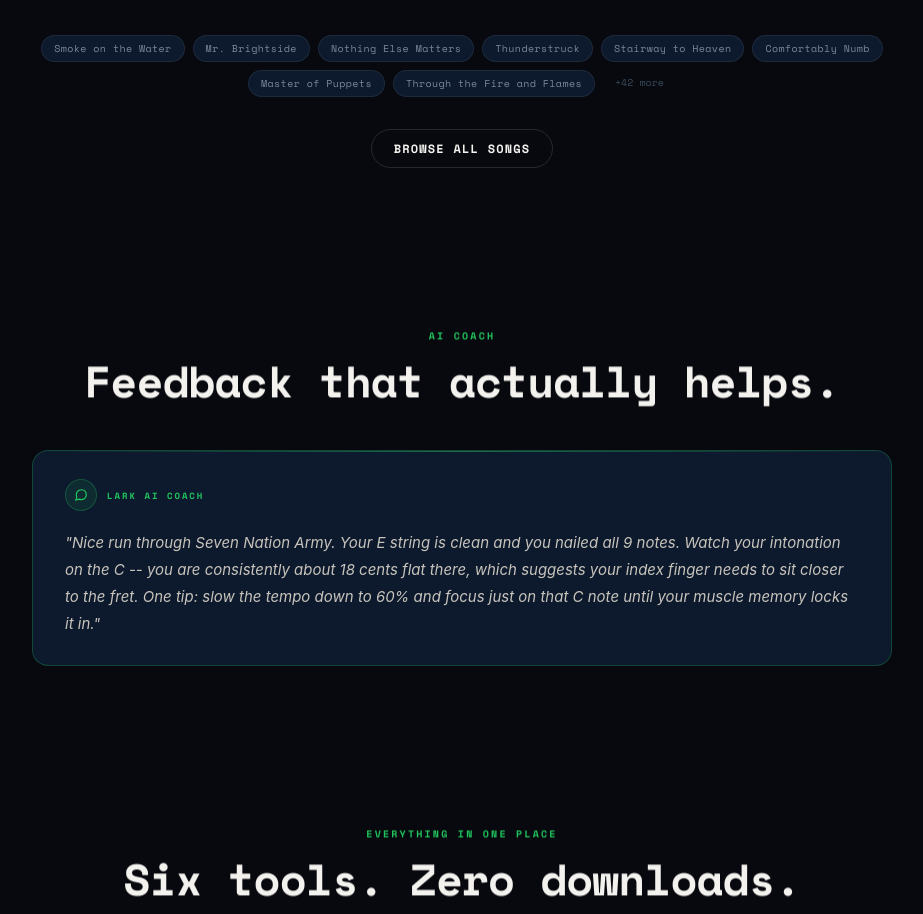
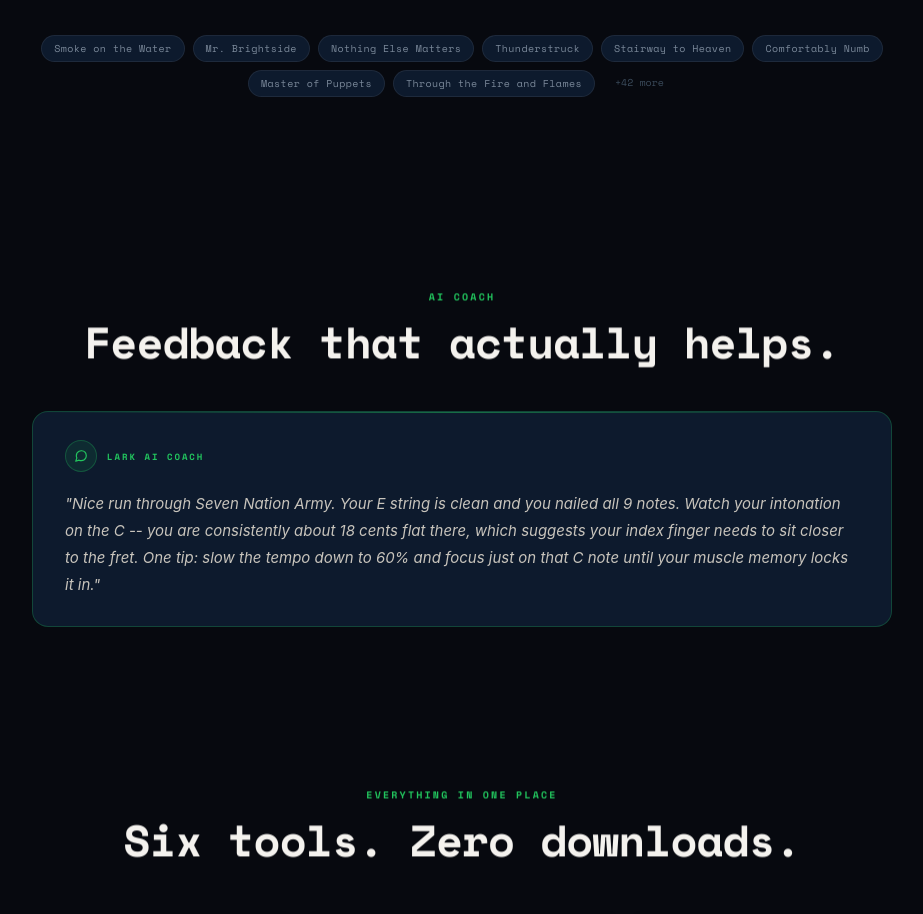
Before and after one commit to vinay-batra/lark, a Next.js app: page / in a window 1280 px wide. Shown: the part 1100-2014 px from the top of the page, without its empty margins (178-1101 px from the left). Built offline with nearby package versions, Linux system fonts and the light colour scheme; no server answers.

Commit message:
landing: remove Browse All Songs button

```diff
--- a/app/(marketing)/page.tsx
+++ b/app/(marketing)/page.tsx
@@ -225,11 +225,6 @@ export default function LandingPage() {
             </div>
           </Reveal>
 
-          <Reveal delay={0.2}>
-            <div style={{ textAlign: 'center' }}>
-              <Link href="/app/songs" className="btn btn-outline">BROWSE ALL SONGS</Link>
-            </div>
-          </Reveal>
         </div>
       </section>
 
```
